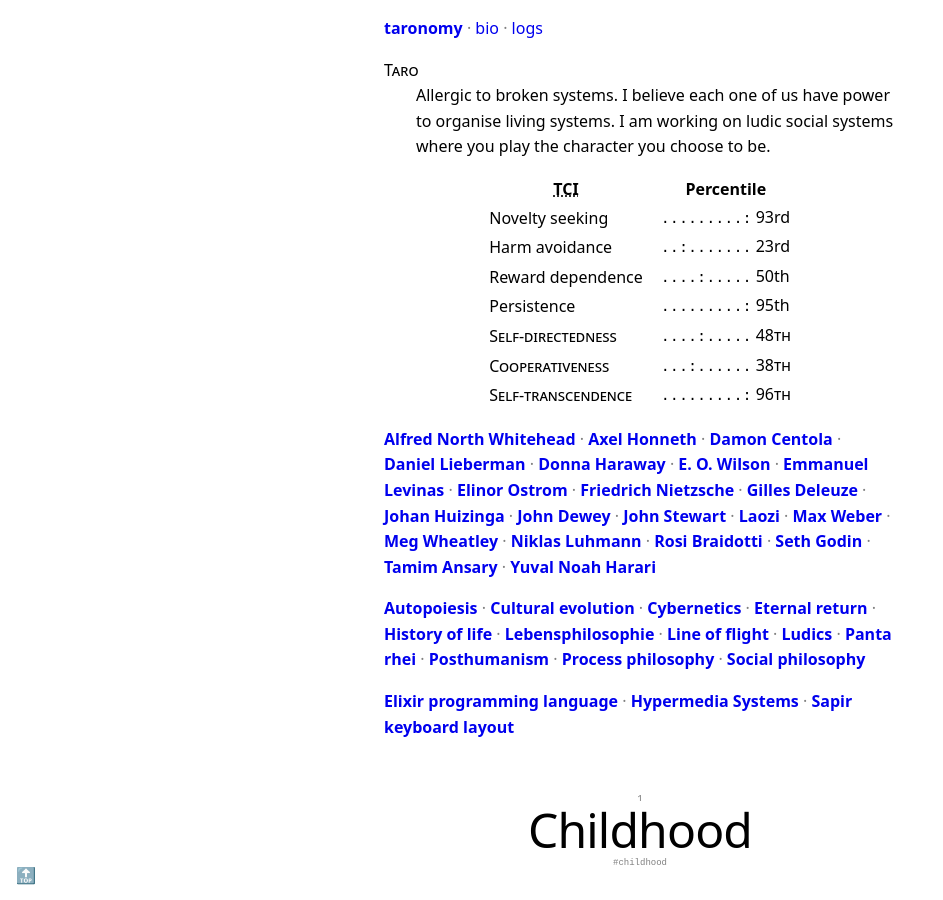
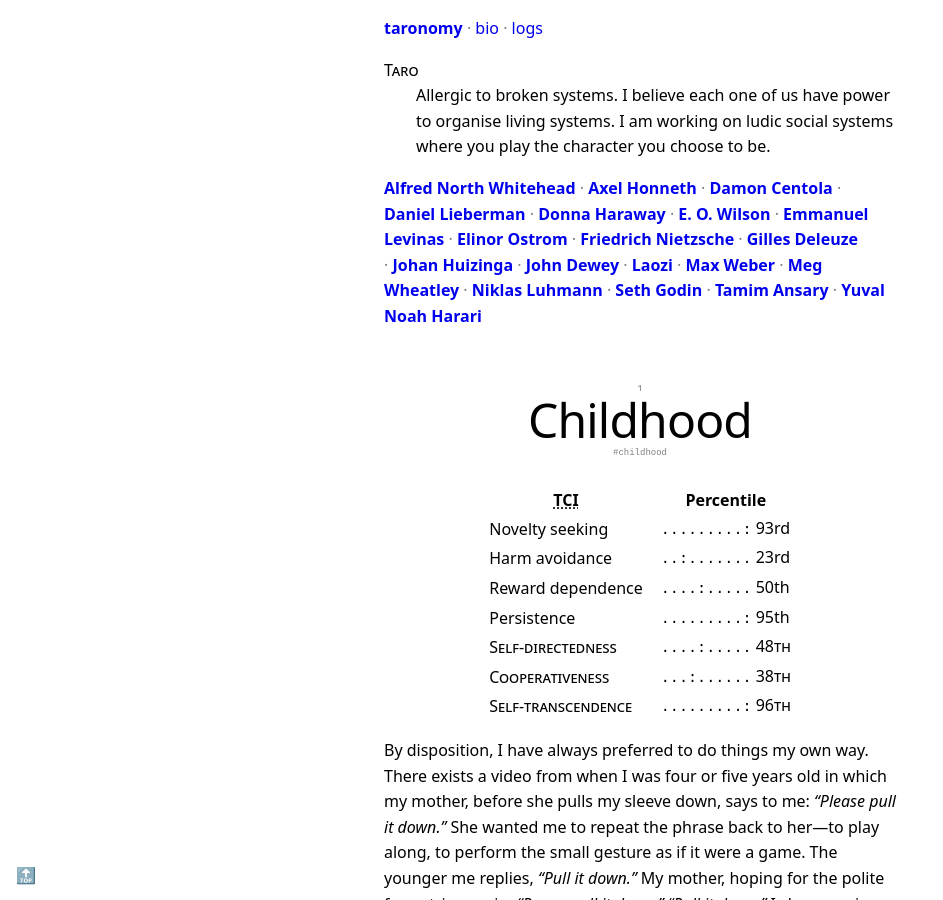
Before and after one commit to taronomy/taronomy, a Jekyll site: the page built from bio.md, in a window 1280 px wide and 900 px high. Shown: the whole window, without its empty margins (0-943 px from the left). Built offline with Jekyll 4.4.1, drawn with Linux system fonts in a browser that asks for light colours; our own code applies the rules of GitHub Pages for plain Markdown files.

Commit message:
Update bio.md

```diff
--- a/bio.md
+++ b/bio.md
@@ -1,5 +1,28 @@
 Taro
 : Allergic to broken systems. I believe each one of us have power to organise living systems. I am working on ludic social systems where you play the character you choose to be.
+
+- [Alfred North Whitehead](https://en.wikipedia.org/wiki/Alfred_North_Whitehead)
+- [Axel Honneth](https://en.wikipedia.org/wiki/Axel_Honneth)
+- [Damon Centola](https://en.wikipedia.org/wiki/Damon_Centola)
+- [Daniel Lieberman](https://en.wikipedia.org/wiki/Daniel_Lieberman)
+- [Donna Haraway](https://en.wikipedia.org/wiki/Donna_Haraway)
+- [E. O. Wilson](https://en.wikipedia.org/wiki/E._O._Wilson)
+- [Emmanuel Levinas](https://en.wikipedia.org/wiki/Emmanuel_Levinas)
+- [Elinor Ostrom](https://en.wikipedia.org/wiki/Elinor_Ostrom)
+- [Friedrich Nietzsche](https://en.wikipedia.org/wiki/Friedrich_Nietzsche)
+- [Gilles Deleuze](https://en.wikipedia.org/wiki/Gilles_Deleuze)
+- [Johan Huizinga](https://en.wikipedia.org/wiki/Johan_Huizinga)
+- [John Dewey](https://en.wikipedia.org/wiki/John_Dewey)
+- [Laozi](https://en.wikipedia.org/wiki/Laozi)
+- [Max Weber](https://en.wikipedia.org/wiki/Max_Weber)
+- [Meg Wheatley](https://en.wikipedia.org/wiki/Meg_Wheatley)
+- [Niklas Luhmann](https://en.wikipedia.org/wiki/Niklas_Luhmann)
+- [Seth Godin](https://en.wikipedia.org/wiki/Seth_Godin)
+- [Tamim Ansary](https://en.wikipedia.org/wiki/Tamim_Ansary)
+- [Yuval Noah Harari](https://en.wikipedia.org/wiki/Yuval_Noah_Harari)
+{: .inline}
+
+# Childhood
 
 | TCI                | Percentile        |
 | ------------------ | ----------------- |
@@ -13,51 +36,6 @@ Taro
 | Self-transcendence | `.........:` 96th |
 
 *[TCI]: Temperament and Character Inventory
-
-- [Alfred North Whitehead](https://en.wikipedia.org/wiki/Alfred_North_Whitehead)
-- [Axel Honneth](https://en.wikipedia.org/wiki/Axel_Honneth)
-- [Damon Centola](https://www.damoncentola.com)
-- [Daniel Lieberman](https://en.wikipedia.org/wiki/Daniel_Lieberman)
-- [Donna Haraway](https://en.wikipedia.org/wiki/Donna_Haraway)
-- [E. O. Wilson](https://en.wikipedia.org/wiki/E._O._Wilson)
-- [Emmanuel Levinas](https://en.wikipedia.org/wiki/Emmanuel_Levinas)
-- [Elinor Ostrom](https://en.wikipedia.org/wiki/Elinor_Ostrom)
-- [Friedrich Nietzsche](https://en.wikipedia.org/wiki/Friedrich_Nietzsche)
-- [Gilles Deleuze](https://en.wikipedia.org/wiki/Gilles_Deleuze)
-- [Johan Huizinga](https://en.wikipedia.org/wiki/Johan_Huizinga)
-- [John Dewey](https://en.wikipedia.org/wiki/John_Dewey)
-- [John Stewart](https://www.evolutionarymanifesto.com)
-- [Laozi](https://en.wikipedia.org/wiki/Laozi)
-- [Max Weber](https://en.wikipedia.org/wiki/Max_Weber)
-- [Meg Wheatley](https://margaretwheatley.com)
-- [Niklas Luhmann](https://en.wikipedia.org/wiki/Niklas_Luhmann)
-- [Rosi Braidotti](https://rosibraidotti.com)
-- [Seth Godin](https://seths.blog)
-- [Tamim Ansary](https://www.mirtamimansary.com)
-- [Yuval Noah Harari](https://www.ynharari.com)
-{: .inline}
-
-- [Autopoiesis](https://en.wikipedia.org/wiki/Autopoiesis)
-- [Cultural evolution](https://en.wikipedia.org/wiki/Cultural_evolution)
-- [Cybernetics](https://en.wikipedia.org/wiki/Cybernetics)
-- [Eternal return](https://en.wikipedia.org/wiki/Eternal_return)
-- [History of life](https://en.wikipedia.org/wiki/History_of_life)
-- [Lebensphilosophie](https://en.wikipedia.org/wiki/Lebensphilosophie)
-- [Line of flight](https://en.wikipedia.org/wiki/Line_of_flight)
-- [Ludics](https://en.wikipedia.org/wiki/Ludics)
-- [Panta rhei](https://en.wikipedia.org/wiki/Panta_rhei_(doctrine))
-- [Posthumanism](https://en.wikipedia.org/wiki/Posthumanism)
-- [Process philosophy](https://en.wikipedia.org/wiki/Process_philosophy)
-- [Social philosophy](https://en.wikipedia.org/wiki/Social_philosophy)
-{: .inline}
-
-- [Elixir programming language](https://elixir-lang.org)
-- [Hypermedia Systems](https://hypermedia.systems)
-- [Sapir keyboard layout](/logs/52#sapir-keyboard-layout)
-{: .inline}
-
-
-# Childhood
 
 By disposition, I have always preferred to do things my own way. There exists a video from when I was four or five years old in which my mother, before she pulls my sleeve down, says to me: "Please pull it down." She wanted me to repeat the phrase back to her—to play along, to perform the small gesture as if it were a game. The younger me replies, "Pull it down." My mother, hoping for the polite form, tries again: "*Please* pull it down." "Pull it down." I show no sign of understanding what is being asked. "*Please* pull it down." "Pull it down." Finally she gives up and laughs, helpless and a little baffled.
 
```
